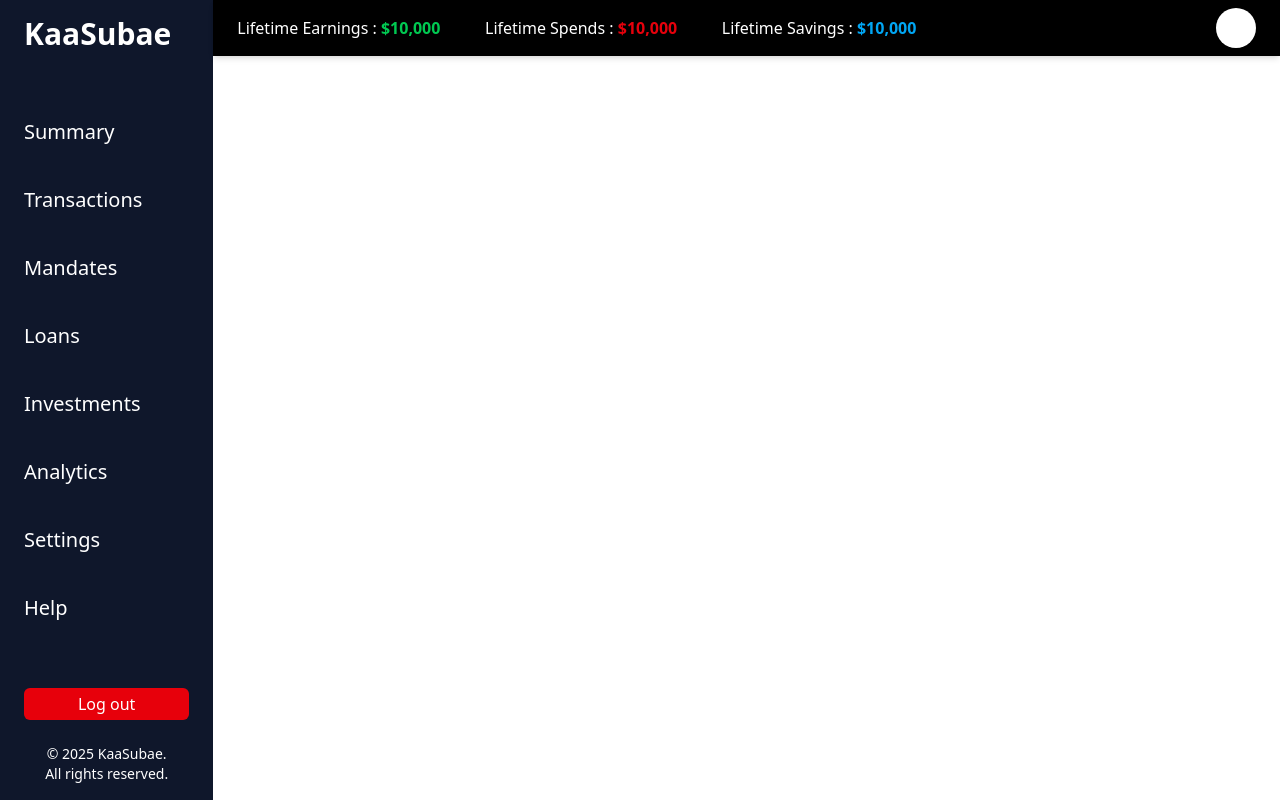
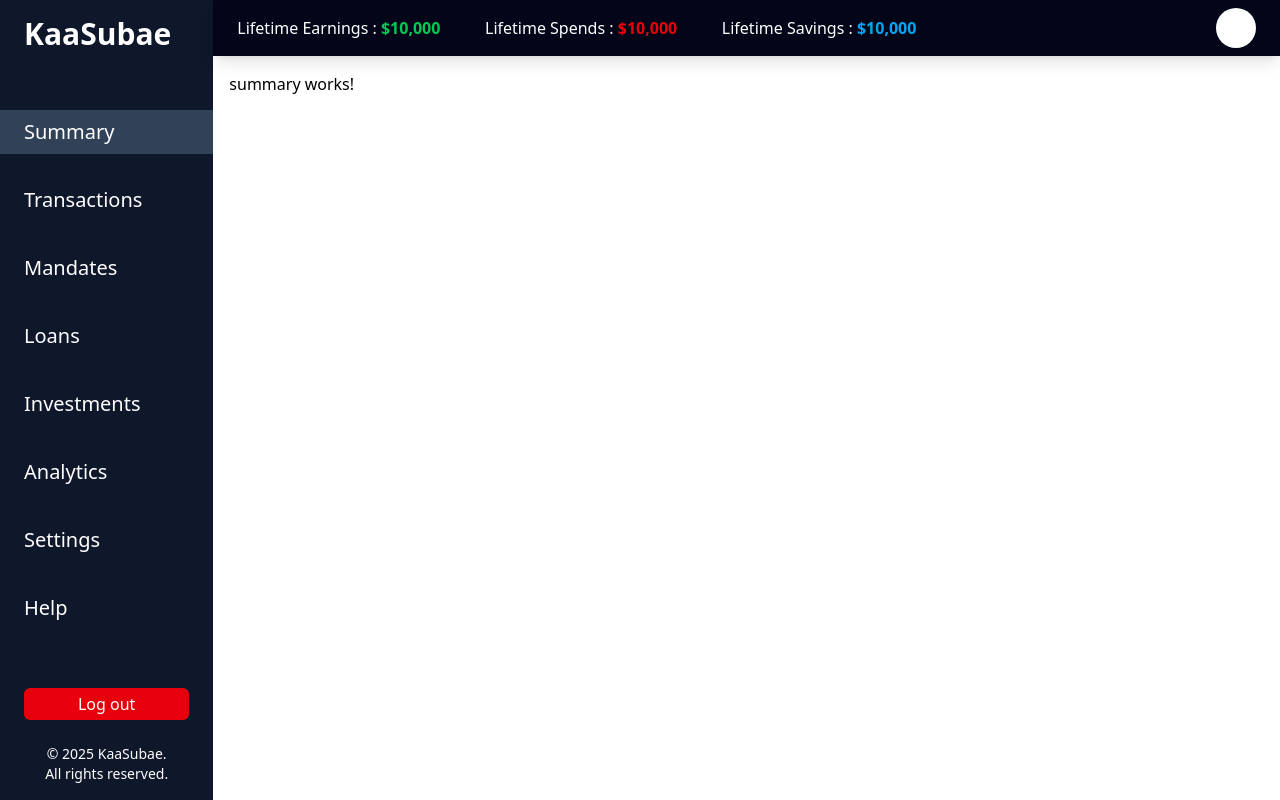
Before and after one commit to dk000018/kaasubae_fe, an Angular app: page / in a window 1280 px wide. Built offline with nearby package versions, Linux system fonts and the light colour scheme.

Commit message:
Layout Routes Active Highlighter Done

```diff
--- a/src/app/app.routes.ts
+++ b/src/app/app.routes.ts
@@ -1,6 +1,8 @@
 import { Routes } from '@angular/router';
 import { SettingsComponent } from './pages/settings/settings.component';
+import { SummaryComponent } from './pages/summary/summary.component';
 
 export const routes: Routes = [
   { path: 'settings', component: SettingsComponent },
+  { path: '', component: SummaryComponent },
 ];
--- a/src/app/components/sidebar/sidebar.component.html
+++ b/src/app/components/sidebar/sidebar.component.html
@@ -7,9 +7,13 @@
 
   <div class="text-xl space-y-6 flex flex-col">
     @for (item of menuItems; track $index) {
-    <a href="{{ item.path }}" class="hover:bg-slate-800 py-2 px-6">{{
-      item.name
-    }}</a>
+    <a
+      routerLink="{{ item.path }}"
+      class="hover:bg-slate-700 py-2 px-6"
+      routerLinkActive="bg-slate-700"
+      [routerLinkActiveOptions]="{ exact: true }"
+      >{{ item.name }}</a
+    >
     }
   </div>
 
--- a/src/app/components/sidebar/sidebar.component.ts
+++ b/src/app/components/sidebar/sidebar.component.ts
@@ -1,19 +1,20 @@
 import { Component } from '@angular/core';
+import { RouterModule } from '@angular/router';
 
 @Component({
   selector: 'app-sidebar',
-  imports: [],
+  imports: [RouterModule],
   templateUrl: './sidebar.component.html',
 })
 export class SidebarComponent {
   menuItems = [
-    { name: 'Summary', path: '/summary' },
-    { name: 'Transactions', path: '/transactions' },
-    { name: 'Mandates', path: '/mandates' },
-    { name: 'Loans', path: '/loans' },
-    { name: 'Investments', path: '/investments' },
-    { name: 'Analytics', path: '/analytics' },
-    { name: 'Settings', path: '/settings' },
-    { name: 'Help', path: '/help' },
+    { name: 'Summary', path: '' },
+    { name: 'Transactions', path: 'transactions' },
+    { name: 'Mandates', path: 'mandates' },
+    { name: 'Loans', path: 'loans' },
+    { name: 'Investments', path: 'investments' },
+    { name: 'Analytics', path: 'analytics' },
+    { name: 'Settings', path: 'settings' },
+    { name: 'Help', path: 'help' },
   ];
 }
--- a/src/app/components/topbar/topbar.component.html
+++ b/src/app/components/topbar/topbar.component.html
@@ -1,5 +1,5 @@
 <div
-  class="py-2 px-6 shadow-md flex items-center justify-between bg-black text-white"
+  class="py-2 px-6 shadow-lg flex items-center justify-between bg-slate-950 text-white"
 >
   <div class="flex justify-between w-2/3">
     <p>
--- /dev/null
+++ b/src/app/pages/summary/summary.component.html
@@ -0,0 +1 @@
+<p>summary works!</p>
```
Also changed, not shown: src/app/pages/summary/summary.component.ts (added, +8 -0 lines).
